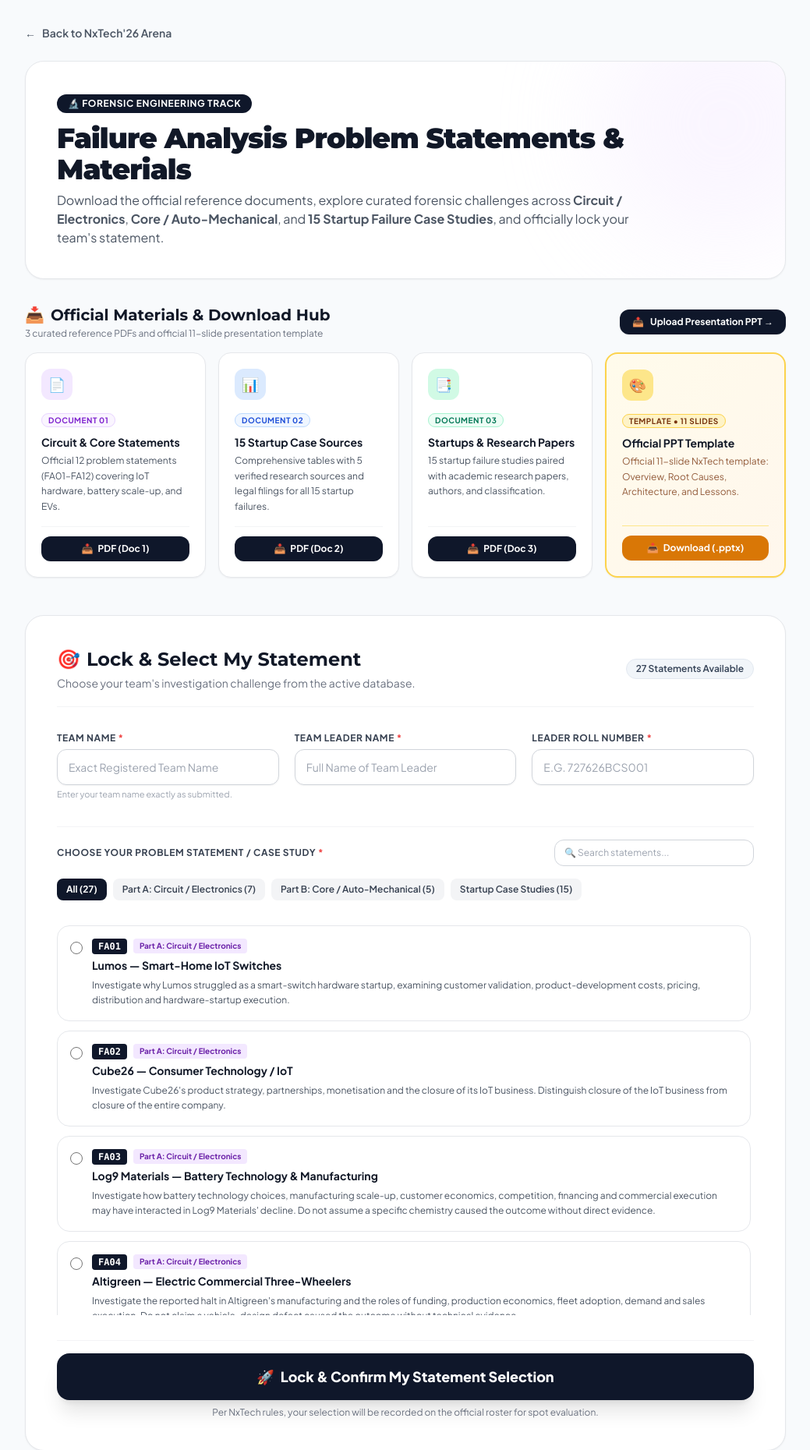
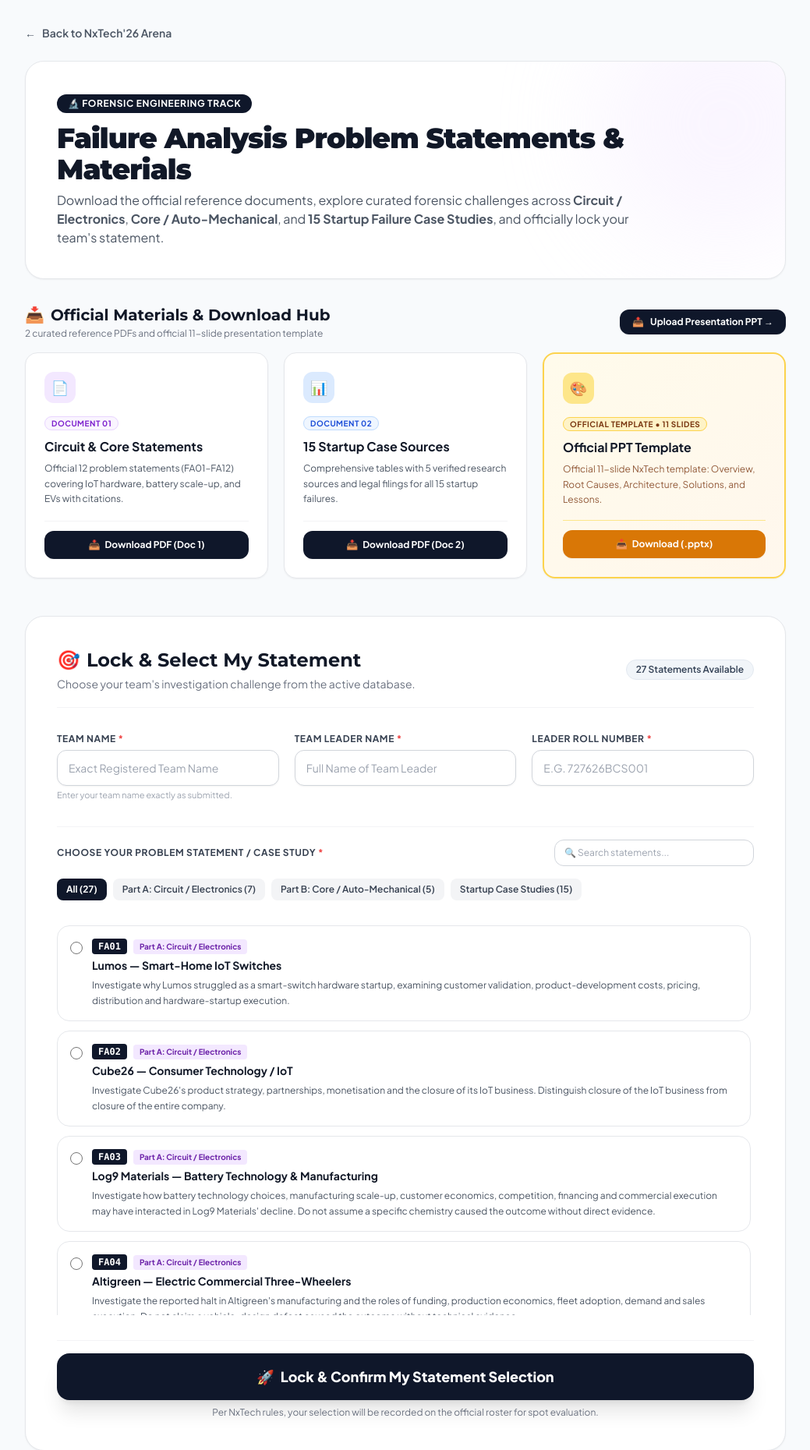
Before and after one commit to indiresh18/Nxtech-26, a Django app: page /failure-analysis/select-statement/ in a window 1280 px wide. Shown: the part 103-1963 px from the top of the page at 78% size, without its empty margins (120-1159 px from the left). Run offline with Django 5.2, Linux system fonts and the light colour scheme; data comes from the database, SQL or seed files in the repository; some libraries are stand-ins or nearby versions.

Commit message:
fix(ui): remove Doc 3 button and balance download row with Doc 1 and Doc 2

```diff
--- a/templates/nxtech/select_fa_statement.html
+++ b/templates/nxtech/select_fa_statement.html
@@ -92,7 +92,7 @@
         {% endif %}
 
         <!-- ============================================================== -->
-        <!-- SECTION 1: THE FOUR DOWNLOADABLE REFERENCE DOCUMENTS & TEMPLATE -->
+        <!-- SECTION 1: DOWNLOADABLE REFERENCE DOCUMENTS & TEMPLATE        -->
         <!-- ============================================================== -->
         <div class="mb-12">
             <div class="flex flex-wrap items-center justify-between gap-3 mb-4">
@@ -100,17 +100,17 @@
                     <h2 class="nx-title text-xl font-bold text-gray-900 flex items-center gap-2">
                         <span>📥</span> Official Materials & Download Hub
                     </h2>
-                    <p class="text-xs text-gray-500 mt-0.5">3 curated reference PDFs and official 11-slide presentation template</p>
+                    <p class="text-xs text-gray-500 mt-0.5">2 curated reference PDFs and official 11-slide presentation template</p>
                 </div>
                 <a href="{% url 'submit_failure_analysis_ppt' %}" class="inline-flex items-center gap-2 px-4 py-2 rounded-xl bg-slate-900 text-white font-bold text-xs hover:bg-slate-800 transition shadow-sm">
                     <span>📤</span> Upload Presentation PPT →
                 </a>
             </div>
 
-            <div class="grid grid-cols-1 sm:grid-cols-2 lg:grid-cols-4 gap-4">
+            <div class="grid grid-cols-1 md:grid-cols-3 gap-5">
 
                 <!-- FILE 1: CIRCUIT & CORE PROBLEM STATEMENTS -->
-                <div class="bg-white rounded-2xl p-5 border border-gray-200 shadow-sm flex flex-col justify-between hover:border-gray-300 transition">
+                <div class="bg-white rounded-2xl p-6 border border-gray-200 shadow-sm flex flex-col justify-between hover:border-gray-300 transition">
                     <div>
                         <div class="w-10 h-10 rounded-xl bg-purple-100 text-purple-700 flex items-center justify-center font-bold text-lg mb-3">
                             📄
@@ -118,22 +118,22 @@
                         <span class="text-[10px] font-bold text-purple-700 uppercase tracking-wider bg-purple-50 px-2 py-0.5 rounded-full border border-purple-200">
                             Document 01
                         </span>
-                        <h3 class="font-bold text-gray-900 text-sm mt-2">
+                        <h3 class="font-bold text-gray-900 text-base mt-2">
                             Circuit & Core Statements
                         </h3>
-                        <p class="text-xs text-gray-600 mt-1 leading-relaxed">
-                            Official 12 problem statements (FA01–FA12) covering IoT hardware, battery scale-up, and EVs.
+                        <p class="text-xs text-gray-600 mt-1.5 leading-relaxed">
+                            Official 12 problem statements (FA01–FA12) covering IoT hardware, battery scale-up, and EVs with citations.
                         </p>
                     </div>
                     <div class="mt-4 pt-3 border-t border-gray-100">
-                        <a href="{% url 'download_fa_problem_statements' %}" class="w-full inline-flex items-center justify-center gap-1.5 py-2 px-3 rounded-xl bg-slate-900 hover:bg-slate-800 text-white font-bold text-xs transition shadow-sm">
-                            <span>📥</span> PDF (Doc 1)
+                        <a href="{% url 'download_fa_problem_statements' %}" class="w-full inline-flex items-center justify-center gap-1.5 py-2.5 px-3 rounded-xl bg-slate-900 hover:bg-slate-800 text-white font-bold text-xs transition shadow-sm">
+                            <span>📥</span> Download PDF (Doc 1)
                         </a>
                     </div>
                 </div>
 
                 <!-- FILE 2: 15 STARTUP CASE STUDIES RESEARCH SOURCES -->
-                <div class="bg-white rounded-2xl p-5 border border-gray-200 shadow-sm flex flex-col justify-between hover:border-gray-300 transition">
+                <div class="bg-white rounded-2xl p-6 border border-gray-200 shadow-sm flex flex-col justify-between hover:border-gray-300 transition">
                     <div>
                         <div class="w-10 h-10 rounded-xl bg-blue-100 text-blue-700 flex items-center justify-center font-bold text-lg mb-3">
                             📊
@@ -141,61 +141,38 @@
                         <span class="text-[10px] font-bold text-blue-700 uppercase tracking-wider bg-blue-50 px-2 py-0.5 rounded-full border border-blue-200">
                             Document 02
                         </span>
-                        <h3 class="font-bold text-gray-900 text-sm mt-2">
+                        <h3 class="font-bold text-gray-900 text-base mt-2">
                             15 Startup Case Sources
                         </h3>
-                        <p class="text-xs text-gray-600 mt-1 leading-relaxed">
+                        <p class="text-xs text-gray-600 mt-1.5 leading-relaxed">
                             Comprehensive tables with 5 verified research sources and legal filings for all 15 startup failures.
                         </p>
                     </div>
                     <div class="mt-4 pt-3 border-t border-gray-100">
-                        <a href="{% url 'download_fa_case_sources' %}" class="w-full inline-flex items-center justify-center gap-1.5 py-2 px-3 rounded-xl bg-slate-900 hover:bg-slate-800 text-white font-bold text-xs transition shadow-sm">
-                            <span>📥</span> PDF (Doc 2)
+                        <a href="{% url 'download_fa_case_sources' %}" class="w-full inline-flex items-center justify-center gap-1.5 py-2.5 px-3 rounded-xl bg-slate-900 hover:bg-slate-800 text-white font-bold text-xs transition shadow-sm">
+                            <span>📥</span> Download PDF (Doc 2)
                         </a>
                     </div>
                 </div>
 
-                <!-- FILE 3: STARTUPS & RELATED RESEARCH PAPERS -->
-                <div class="bg-white rounded-2xl p-5 border border-gray-200 shadow-sm flex flex-col justify-between hover:border-gray-300 transition">
-                    <div>
-                        <div class="w-10 h-10 rounded-xl bg-emerald-100 text-emerald-700 flex items-center justify-center font-bold text-lg mb-3">
-                            📑
-                        </div>
-                        <span class="text-[10px] font-bold text-emerald-700 uppercase tracking-wider bg-emerald-50 px-2 py-0.5 rounded-full border border-emerald-200">
-                            Document 03
-                        </span>
-                        <h3 class="font-bold text-gray-900 text-sm mt-2">
-                            Startups & Research Papers
-                        </h3>
-                        <p class="text-xs text-gray-600 mt-1 leading-relaxed">
-                            15 startup failure studies paired with academic research papers, authors, and classification.
-                        </p>
-                    </div>
-                    <div class="mt-4 pt-3 border-t border-gray-100">
-                        <a href="{% url 'download_fa_research_papers' %}" class="w-full inline-flex items-center justify-center gap-1.5 py-2 px-3 rounded-xl bg-slate-900 hover:bg-slate-800 text-white font-bold text-xs transition shadow-sm">
-                            <span>📥</span> PDF (Doc 3)
-                        </a>
-                    </div>
-                </div>
-
-                <!-- FILE 4: OFFICIAL PPT PRESENTATION TEMPLATE -->
-                <div class="bg-gradient-to-br from-amber-50 to-orange-50 rounded-2xl p-5 border-2 border-amber-300 shadow-sm flex flex-col justify-between hover:border-amber-400 transition">
+                <!-- FILE 3: OFFICIAL PPT PRESENTATION TEMPLATE -->
+                <div class="bg-gradient-to-br from-amber-50 to-orange-50 rounded-2xl p-6 border-2 border-amber-300 shadow-sm flex flex-col justify-between hover:border-amber-400 transition">
                     <div>
                         <div class="w-10 h-10 rounded-xl bg-amber-200 text-amber-800 flex items-center justify-center font-bold text-lg mb-3">
                             🎨
                         </div>
                         <span class="text-[10px] font-bold text-amber-900 uppercase tracking-wider bg-amber-100 px-2 py-0.5 rounded-full border border-amber-300">
-                            Template • 11 Slides
+                            Official Template • 11 Slides
                         </span>
-                        <h3 class="font-bold text-gray-900 text-sm mt-2">
+                        <h3 class="font-bold text-gray-900 text-base mt-2">
                             Official PPT Template
                         </h3>
-                        <p class="text-xs text-amber-900/80 mt-1 leading-relaxed">
-                            Official 11-slide NxTech template: Overview, Root Causes, Architecture, and Lessons.
+                        <p class="text-xs text-amber-900/80 mt-1.5 leading-relaxed">
+                            Official 11-slide NxTech template: Overview, Root Causes, Architecture, Solutions, and Lessons.
                         </p>
                     </div>
                     <div class="mt-4 pt-3 border-t border-amber-200">
-                        <a href="{% url 'download_fa_ppt_template' %}" class="w-full inline-flex items-center justify-center gap-1.5 py-2 px-3 rounded-xl bg-amber-600 hover:bg-amber-700 text-white font-bold text-xs transition shadow-sm">
+                        <a href="{% url 'download_fa_ppt_template' %}" class="w-full inline-flex items-center justify-center gap-1.5 py-2.5 px-3 rounded-xl bg-amber-600 hover:bg-amber-700 text-white font-bold text-xs transition shadow-sm">
                             <span>📥</span> Download (.pptx)
                         </a>
                     </div>
--- a/test_standalone_nxtech.py
+++ b/test_standalone_nxtech.py
@@ -261,7 +261,7 @@ def run_tests():
     assert "Select Statement & Download Materials" in home_html
     assert "download-statements" in home_html
     assert "download-sources" in home_html
-    assert "download-papers" in home_html
+    assert "download-papers" not in home_html, "Doc 3 should be removed from landing page"
     print("  PASS: Event Timeline (Hackathon 9 AM-3 PM & FA 9 AM-3 PM) and materials links rendered successfully.")
 
     # TEST 13: 3 Failure Analysis PDF Downloads
```
Also changed, not shown: templates/nxtech/home.html (+4 -7 lines).
